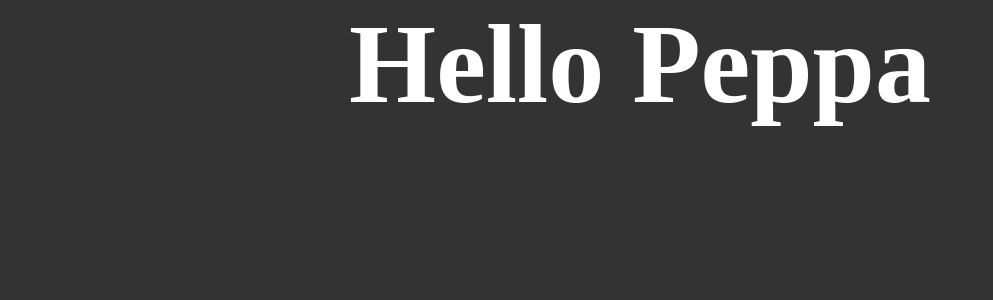
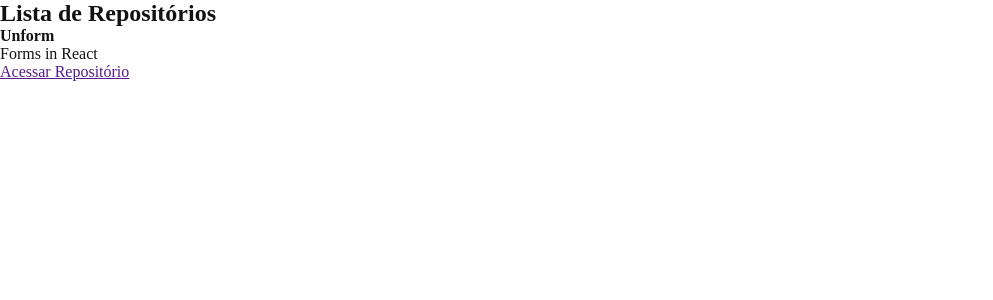
Before and after one commit to luccas-specht/initial-react, a React app: page / in a window 1280 px wide. Shown: the top 300 px of the page, without its empty margins (0-993 px from the left). Built offline with nearby package versions, Linux system fonts and the light colour scheme.

Commit message:
feat: first component

```diff
--- a/src/app.jsx
+++ b/src/app.jsx
@@ -1,5 +1,7 @@
 import './styles/global.scss'
 
+import { RepositoryList } from './components/RespositoryList'
+
 export function App() {
-  return <h1>Hello Peppa</h1>
+  return <RepositoryList/>
 }
--- /dev/null
+++ b/src/components/RespositoryList.jsx
@@ -0,0 +1,24 @@
+/*
+  Components in react are made up of a render function and a state object. It must return a html element.
+*/
+
+export function RepositoryList() {
+  return (
+    <section className="repository-list">
+      <h1>Lista de Repositórios</h1>
+      <ul>
+        <li>
+          <strong>
+            Unform
+          </strong>
+          <p>
+            Forms in React
+          </p>
+          <a href="">
+            Acessar Repositório
+          </a>
+        </li>
+      </ul>
+    </section>
+  )
+}
--- /dev/null
+++ b/src/components/index.ts
@@ -0,0 +1 @@
+export { RepositoryList } from './RespositoryList';
--- a/src/styles/global.scss
+++ b/src/styles/global.scss
@@ -5,14 +5,6 @@
 }
 
 body {
-  font: Arial, Helvetica, sans-serif;
-  background-color: #333;
-  color:#fff;
-
-  h1{
-    font-size: 7rem;
-    font-weight: bold;
-    text-align: center;
-
-  }
+  font: 16px, "Helvetica Neue", Arial, sans-serif;
+  color:#121214;
 }
```
